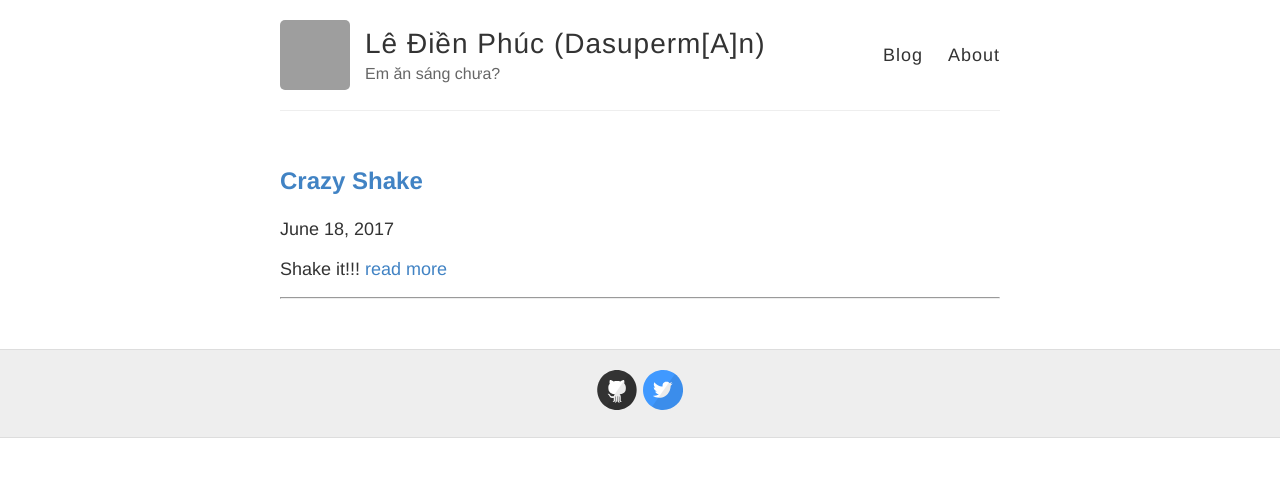
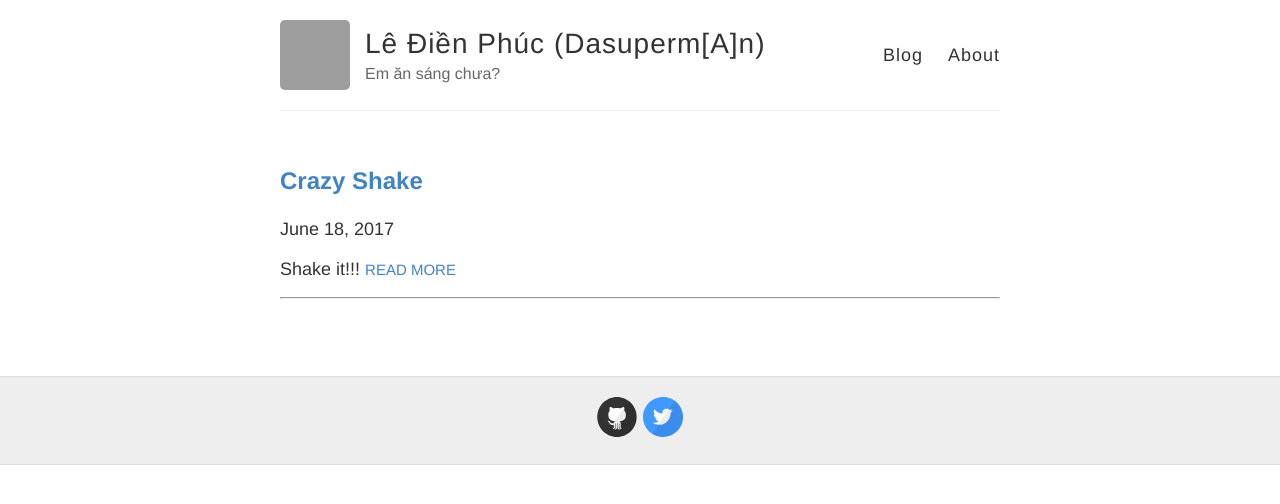
Before and after one commit to phucledien/legacy-blog, a Jekyll site: the page built from index.html, in a window 1280 px wide. Shown: the top 504 px of the page. Built offline with Jekyll 4.4.1, drawn with Linux system fonts in a browser that asks for light colours; grey boxes are pictures that could not be loaded.

Commit message:
Edit index.html

```diff
--- a/index.html
+++ b/index.html
@@ -5,14 +5,14 @@ layout: default
 <div class="posts">
   <!-- using the split filter -->
   {% for post in site.posts limit:10 %}
-     <div class="post-preview">
+  <article class="post">
     <h2><a href="{{ post.url }}">{{ post.title }}</a></h2>
     <span class="post-date">{{ post.date | date: "%B %d, %Y" }}</span>
     {{ post.content | split:'<!--break-->' | first }}
     {% if post.content contains '<!--break-->' %}
-        <a href="{{ post.url }}">read more</a>
+    <a href="{{ site.baseurl }}{{ post.url }}" class="read-more">Read More</a>
     {% endif %}
-     </div>
     <hr>
+  </article>
   {% endfor %}
 </div>
```
Lines whose indentation alone changed are shown as unchanged.
